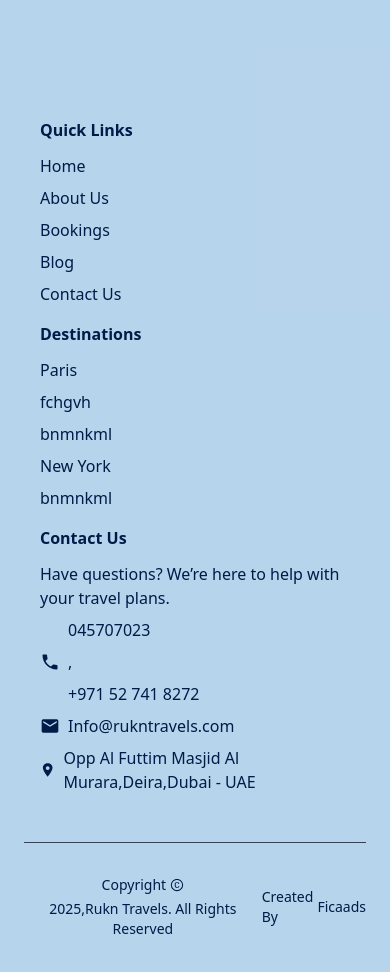
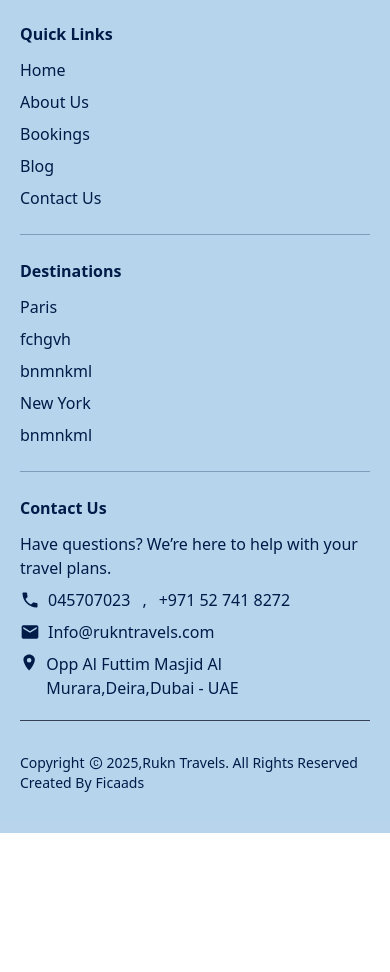
Before and after one commit to Fica-Web/Smart-Travels, a React (Vite) app in the folder frontend/: page / in a window 390 px wide. Shown: the part 7308-8280 px from the top of the page. After the commit the page ends 8141 px from the top, so only its background shows below. Built offline with nearby package versions, Linux system fonts and the light colour scheme; no server answers.

Commit message:
update footer and blogcard component

```diff
--- a/frontend/src/components/HomeSection/BookingPage/TripsBooking.jsx
+++ b/frontend/src/components/HomeSection/BookingPage/TripsBooking.jsx
@@ -48,7 +48,7 @@ const TripsBooking = () => {
                 <img
                   src={dest.coverImage}
                   alt={dest.title || dest.country || 'Destination'}
-                  className="w-full h-48 object-cover"
+                  className="w-full  object-cover"
                 />
               )}
 
--- a/frontend/src/components/HomeSection/ContactPage/ContactDetails.jsx
+++ b/frontend/src/components/HomeSection/ContactPage/ContactDetails.jsx
@@ -47,9 +47,9 @@ export default ContactDetails;
 
 const ContactBox = ({ icon: Icon, title, description }) => {
     return (
-        <div className='flex gap-3 py-3 items-center border-b border-secondary-blue last:border-b-0 w-full'>
+        <div className='flex gap-3 py-3 items-center border-b-[0.2px] border-secondary-blue/80 last:border-b-0 w-full'>
             <div className='bg-secondary-blue p-3 rounded-full'>
-                <Icon className='text-2xl text-white' />
+                <Icon className='text-xl text-white' />
             </div>
             <div>
                 <h4 className='text-xl font-semibold'>
--- a/frontend/src/components/HomeSection/ContactPage/ContactForm.jsx
+++ b/frontend/src/components/HomeSection/ContactPage/ContactForm.jsx
@@ -60,7 +60,7 @@ const ContactForm = () => {
     return (
         <form
             onSubmit={handleSubmit}
-            className='flex flex-col gap-4 text-title-blue bg-light-blue p-6 lg:p-10 rounded-xl shadow-md lg:max-w-lg w-full'
+            className='flex flex-col gap-4 text-title-blue bg-light-blue p-6 lg:p-10 rounded-3xl shadow-md lg:max-w-lg w-full'
         >
             <h2 className='text-3xl font-semibold text-center'>Get In Touch</h2>
 
@@ -124,7 +124,7 @@ const InputField = ({ label, name, type, placeholder, value, onChange, error })
                     value={value}
                     onChange={onChange}
                     rows={4}
-                    className={`border rounded-md p-3 resize-none mb-4 ${error ? 'border-red-500' : 'border-secondary-blue focus:border-none focus:outline-none focus:ring-1 focus:ring-blue-500'
+                    className={`border rounded-xl p-3 resize-none mb-4 ${error ? 'border-red-500' : 'border-secondary-blue focus:border-none focus:outline-none focus:ring-1 focus:ring-blue-500'
                         }`}
                 />
             ) : (
@@ -134,7 +134,7 @@ const InputField = ({ label, name, type, placeholder, value, onChange, error })
                     placeholder={placeholder}
                     value={value}
                     onChange={onChange}
-                    className={`border rounded-md p-3 ${error ? 'border-red-500' : 'border-secondary-blue focus:border-none focus:outline-none focus:ring-1 focus:ring-blue-500'
+                    className={`border rounded-xl p-3 ${error ? 'border-red-500' : 'border-secondary-blue focus:border-none focus:outline-none focus:ring-1 focus:ring-blue-500'
                         }`}
                 />
             )}
--- a/frontend/src/components/shared/Footer.jsx
+++ b/frontend/src/components/shared/Footer.jsx
@@ -14,17 +14,16 @@ import { IoLocationSharp } from "react-icons/io5";
 
 const Footer = () => {
   return (
-    <footer className="relative w-full h-auto  py-10 px-6 sm:px-20 bg-[#4A94D0]/40
-">
+    <footer className="relative w-full h-auto  py-10 px-5 sm:px-20 bg-[#4A94D0]/40">
 
       {/* Top Section */}
-      <div className="pb-12 border-b border-gray-700 flex flex-col md:flex-row justify-items-center gap-30">
+      <div className="pb-5 md:pb-12 border-b border-gray-700 flex flex-col md:flex-row justify-items-center gap-10 md:gap-5 lg:gap-30  ">
         {/* Left Section */}
-        <div className=" space-y-6 ">
-          <div className='space-y-2'>
+        <div className="space-y-3 md:space-y-6 ">
+          <div className='space-y-1 md:space-y-2'>
             <img src={logo} alt="Logo" className="h-14 w-auto" />
             <p className="text-secondary-blue/80 font-semibold text-sm">
-              Your trusted partner in exploring the world <br />with curated travel experiences.
+              Your trusted partner in exploring the world with curated travel experiences.
             </p>
           </div>
           <div className='flex justify-start items-center gap-6'>
@@ -66,28 +65,30 @@ const Footer = () => {
 
 
         {/* Right Section */}
-        <div className="flex flex-wrap justify-between gap-x-35 gap-y-4 px-4 text-secondary-blue">
+        <div className="flex flex-col md:flex-row justify-between md:items-start w-full gap-x-3 md:gap-x-6 lg:gap-x-1 gap-y-4 px-0 md:px-4 text-secondary-blue ">
           {/* Quick Links */}
           <div>
-            <h4 className="font-semibold mb-3">Quick Links</h4>
-            <ul className="space-y-2  text-md">
+            <h4 className="font-semibold mb-3 whitespace-nowrap">Quick Links</h4>
+            <ul className="space-y-2 text-md">
               {navOptions.map((item, index) => (
                 <li key={index}>
                   <Link
                     to={item.path}
                     onClick={() => window.scrollTo({ top: 0, behavior: 'smooth' })}
-                    className="hover:text-[#005BF0] transition"
+                    className="inline hover:text-[#005BF0] transition whitespace-nowrap"
                   >
                     {item.name}
                   </Link>
-
                 </li>
               ))}
             </ul>
           </div>
 
+
+          <div className="block md:hidden border-t border-secondary-blue/30 my-2 w-full"></div>
+
           {/* Destinations */}
-          <div className='text-secondary-blue'>
+          <div className='text-secondary-blue  '>
             <h4 className="font-semibold mb-3">Destinations</h4>
             <ul className="space-y-2 text-secondary-blue text-md">
               <li><Link to="" className="hover:text-[#005BF0] transition">Paris</Link></li>
@@ -98,6 +99,8 @@ const Footer = () => {
             </ul>
           </div>
 
+          <div className="block md:hidden border-t border-secondary-blue/30 my-2 w-full"></div>
+
           {/* Support */}
           <div className='text-secondary-blue '>
             <h4 className="font-semibold  mb-3">Contact Us</h4>
@@ -105,13 +108,14 @@ const Footer = () => {
             <div className="flex items-center gap-2 mt-2 text-md text-secondary-blue">
               <MdLocalPhone size={20} />
 
-              <div className="flex flex-col sm:flex-row gap-2">
+              <div className="flex flex-row gap-3">
                 <a
                   href="tel:+045707023"
                   className="hover:text-[#005BF0] transition"
                 >
                   045707023
-                </a>,
+                </a>
+                <span>,</span>
                 <a
                   href="tel:+971527418272"
                   className="hover:text-[#005BF0] transition"
@@ -119,6 +123,7 @@ const Footer = () => {
                   +971 52 741 8272
                 </a>
               </div>
+
             </div>
             <div className="flex items-center gap-2 mt-2 text-md text-secondary-blue">
               <MdEmail size={20} />
@@ -129,25 +134,20 @@ const Footer = () => {
                 Info@rukntravels.com
               </a>
             </div>
-            <div className="flex items-center gap-2 mt-2 text-md text-secondary-blue">
-              <IoLocationSharp size={20} />
-            <p>Opp Al Futtim Masjid Al Murara,Deira,Dubai - UAE</p>
+            <div className="flex flex-row  items-start gap-2 mt-2 text-md text-secondary-blue">
+              <IoLocationSharp size={21} className='' />
+              <p className="">Opp Al Futtim Masjid Al Murara,Deira,Dubai - UAE</p>
+            </div>
           </div>
 
 
-
-
-
-
-          </div>
         </div>
       </div>
 
       {/* Bottom Section */}
       <div className="mt-8 space-y-8">
         {/* Copyright */}
-        <div className="flex justify-between items-center text-sm text-secondary-blue">
-
+        <div className="flex flex-col md:flex-row justify-between items-start md:items-center w-full text-sm text-secondary-blue">
           <div>
             <p className="flex items-center flex-wrap justify-center gap-1 text-center">
               Copyright <AiOutlineCopyright className="text-secondary-blue" /> 2025,Rukn Travels. All Rights Reserved
--- a/frontend/src/pages/user/BookingPage.jsx
+++ b/frontend/src/pages/user/BookingPage.jsx
@@ -5,11 +5,6 @@ import TopIcons from '../../components/HomeSection/BookingPage/TopIcons';
 import img from '../../assets/image/booking/booking-hero.jpg';
 
 const BookingPage = () => {
-  const navigate = useNavigate();
-
-  useEffect(() => {
-    navigate('/bookings/flights');  // default sub-page
-  }, [navigate]);
 
   return (
     <div>
```
Also changed, not shown: frontend/src/components/HomeSection/BlogPage/BlogCard.jsx (+19 -17 lines). Lines whose indentation alone changed are shown as unchanged.
